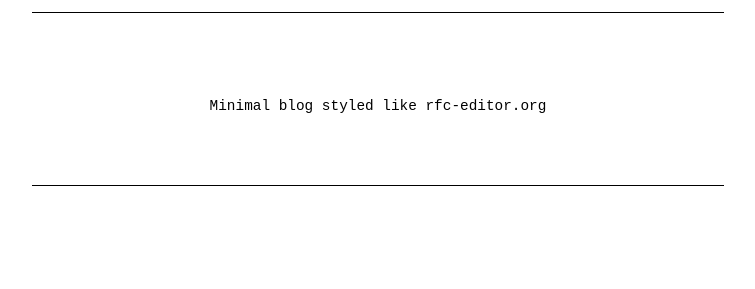
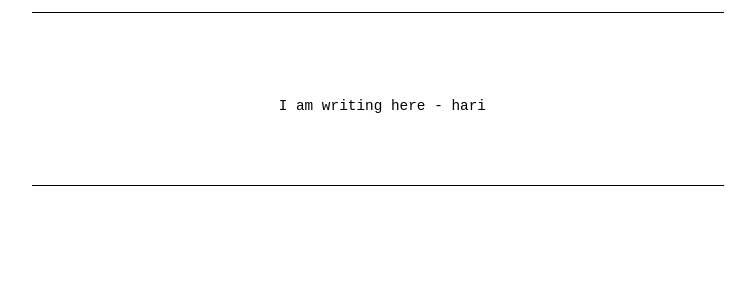
Before and after one commit to hari-s-h/hari-s-h.github.io, a Jekyll site: the page built from index.md, in a window 1280 px wide and 900 px high. Shown: the part 225-514 px from the top of the window, without its empty margins (262-1017 px from the left). Built offline with Jekyll 4.4.1, drawn with Linux system fonts in a browser that asks for light colours.

Commit message:
Update _config.yml

```diff
--- a/_config.yml
+++ b/_config.yml
@@ -1,5 +1,5 @@
 title: "Whose Blog"
-description: "Minimal blog styled like rfc-editor.org"
+description: " I am writing here - hari"
 baseurl: ""   # leave empty for user.github.io/repo
 url: ""       # will be set by GitHub Pages
 markdown: kramdown
```
